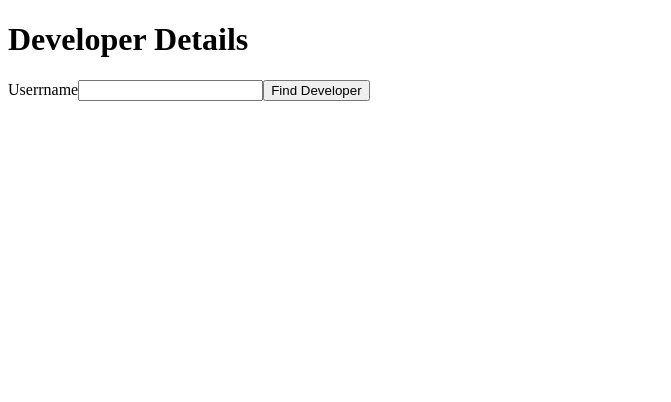
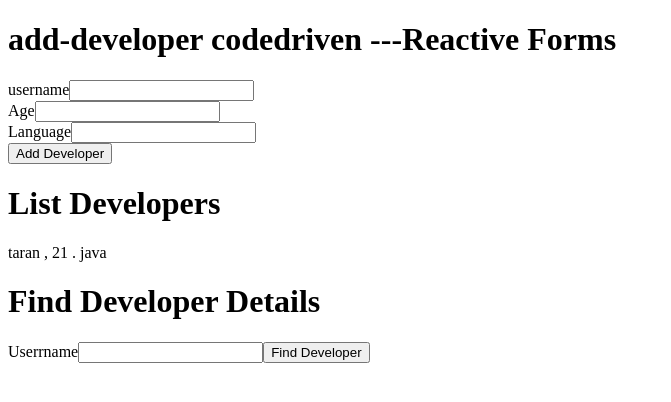
Before and after one commit to vineetsemwal/cgifresh22, an Angular app in the folder clientside/angular-projects/first-app/: page / in a window 1280 px wide. Shown: the top 402 px of the page, without its empty margins (0-671 px from the left). Built offline with nearby package versions, Linux system fonts and the light colour scheme.

Commit message:
service DI concept used

```diff
--- a/clientside/angular-projects/first-app/src/app/add-developer-codedriven/add-developer-codedriven.component.ts
+++ b/clientside/angular-projects/first-app/src/app/add-developer-codedriven/add-developer-codedriven.component.ts
@@ -17,9 +17,10 @@ export class AddDeveloperCodedrivenComponent {
 
   submitted: boolean = false;
   developer:Developer|undefined;
-  employeeService:EmployeeService=new EmployeeService();
+  employeeService:EmployeeService;
 
-  constructor(builder: FormBuilder) {
+  constructor(builder: FormBuilder, service: EmployeeService) {
+    this.employeeService=service;
     this.usernameCtrl = builder.control('',
      [Validators.required, Validators.minLength(2), Validators.maxLength(10)]);
     this.ageCtrl = builder.control('',
--- a/clientside/angular-projects/first-app/src/app/app.component.html
+++ b/clientside/angular-projects/first-app/src/app/app.component.html
@@ -42,6 +42,10 @@ Developer who name starting from mok
 <add-developer-template></add-developer-template>
 
 
+
+-->
 <add-developer-codedriven></add-developer-codedriven>
--->
+
+<list-developers></list-developers>
+
 <dev-details></dev-details>
--- a/clientside/angular-projects/first-app/src/app/app.module.ts
+++ b/clientside/angular-projects/first-app/src/app/app.module.ts
@@ -16,6 +16,7 @@ import { SubstringPipe } from './common/substring.pipe';
 import { AddDeveloperTemplateComponent } from './add-developer-template/add-developer-template.component';
 import { TemplateVariableComponent } from './template-variable/template-variable.component';
 import { AddDeveloperCodedrivenComponent } from './add-developer-codedriven/add-developer-codedriven.component';
+import { ListDevelopersComponent } from './list-developers/list-developers.component';
 
 
 
@@ -35,7 +36,8 @@ import { AddDeveloperCodedrivenComponent } from './add-developer-codedriven/add-
       SubstringPipe,
       AddDeveloperTemplateComponent,
       TemplateVariableComponent,
-      AddDeveloperCodedrivenComponent
+      AddDeveloperCodedrivenComponent,
+      ListDevelopersComponent
     ],
 
     imports: [
--- a/clientside/angular-projects/first-app/src/app/developer-details/developer-details.component.html
+++ b/clientside/angular-projects/first-app/src/app/developer-details/developer-details.component.html
@@ -1,4 +1,4 @@
-<h1>Developer Details</h1>
+<h1>Find Developer Details</h1>
 
 <form [formGroup]="myform"   (ngSubmit)="findDevByUsername()">
 
@@ -11,6 +11,6 @@
 
 
 <div *ngIf="submitted && dev">
-
+<h3>Developer found</h3>
   {{dev.username}} , {{dev.age}} , {{dev.language}}
 </div>
--- a/clientside/angular-projects/first-app/src/app/developer-details/developer-details.component.ts
+++ b/clientside/angular-projects/first-app/src/app/developer-details/developer-details.component.ts
@@ -11,12 +11,13 @@ import { EmployeeService } from '../services/employee.service';
 export class DeveloperDetailsComponent {
 
   dev: Developer | undefined;
-  employeeService: EmployeeService = new EmployeeService();
+  employeeService: EmployeeService ;
   usernameCtrl: FormControl;
   myform: FormGroup;
   submitted:boolean=false;
 
-  constructor(builder: FormBuilder) {
+  constructor(builder: FormBuilder,service:EmployeeService) {
+    this.employeeService=service;
     this.usernameCtrl = builder.control('');
     this.myform = builder.group({
       username: this.usernameCtrl
--- /dev/null
+++ b/clientside/angular-projects/first-app/src/app/list-developers/list-developers.component.html
@@ -0,0 +1,12 @@
+<h1>List Developers</h1>
+
+<div *ngFor="let dev of devs">
+
+  {{dev.username}}
+,
+{{dev.age}}
+
+.
+  {{dev.language}}
+
+</div>
--- /dev/null
+++ b/clientside/angular-projects/first-app/src/app/list-developers/list-developers.component.ts
@@ -0,0 +1,22 @@
+import { Component, OnInit } from '@angular/core';
+import { Developer } from '../employee';
+import { EmployeeService } from '../services/employee.service';
+
+@Component({
+  selector: 'list-developers',
+  templateUrl: './list-developers.component.html',
+  styleUrls: ['./list-developers.component.css']
+})
+export class ListDevelopersComponent  {
+
+ devs:Developer[];
+
+
+
+  constructor(service:EmployeeService) {
+  this.devs=service.fetchAllDevelopers();
+
+   }
+
+
+}
--- a/clientside/angular-projects/first-app/src/app/services/employee.service.ts
+++ b/clientside/angular-projects/first-app/src/app/services/employee.service.ts
@@ -1,11 +1,11 @@
 import { Injectable } from '@angular/core';
 import { Developer, Employee } from '../employee';
 
-/*
+
 @Injectable({
   providedIn: 'root'
 })
-*/
+
 export class EmployeeService {
 
   employeeStore: Employee[] = [
```
Also changed, not shown: clientside/angular-projects/first-app/src/app/list-developers/list-developers.component.css (added), 1 other file (tests, documents, lock files or other folders).
